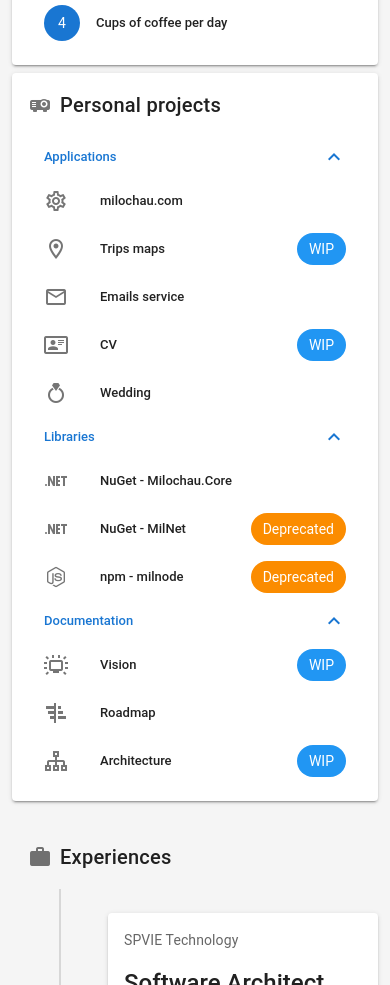
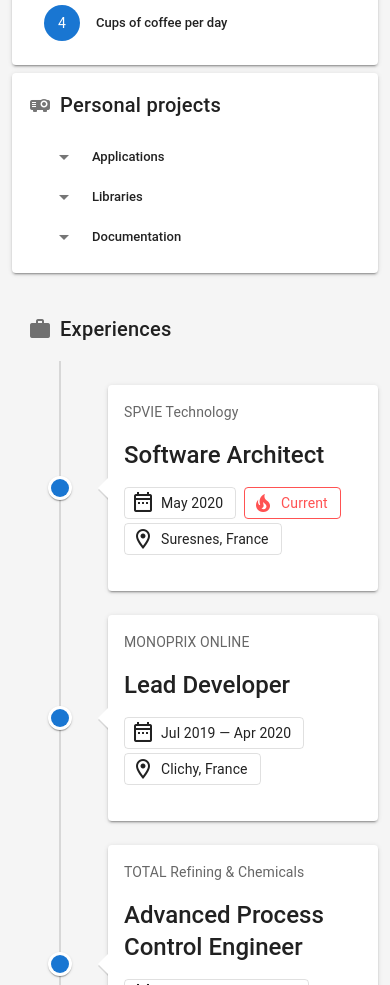
Before and after one commit to amilochau/cv, a Vue app: page /en/ in a window 390 px wide. Shown: the part 1120-2105 px from the top of the page. Built offline with nearby package versions, Linux system fonts and the light colour scheme; a small style sheet from the web is missing.

Commit message:
Hide expandable groups on mobile (#47)

```diff
--- a/src/components/ListItems.vue
+++ b/src/components/ListItems.vue
@@ -8,8 +8,9 @@
         v-if="item.items"
         :key="i"
         :prepend-icon="item.icon"
-        :value="list.expandGroups"
-        no-action>
+        :value="expandGroups"
+        no-action
+        sub-group>
         <template #activator>
           <v-list-item-content>
             <v-list-item-title class="multi-line">{{ list.disableTranslation ? item.title.text :  $t(item.title.text) }}</v-list-item-title>
@@ -146,5 +147,15 @@ export default class ListItems extends Vue {
   get dividerClass () {
     if (!this.dense) { return 'my-2' } else { return undefined }
   }
+
+  get expandGroups () {
+    if (this.list.expandGroups === 'mobile') {
+      return this.$vuetify.breakpoint.mobile
+    } else if (this.list.expandGroups === 'desktop') {
+      return !this.$vuetify.breakpoint.mobile
+    } else {
+      return this.list.expandGroups
+    }
+  }
 }
 </script>
--- a/src/data/resume/en.json
+++ b/src/data/resume/en.json
@@ -37,7 +37,7 @@
   ],
   "projects": {
     "disableTranslation": true,
-    "expandGroups": true,
+    "expandGroups": "desktop",
     "items": [
       {
         "title": { "text": "Applications" },
--- a/src/data/resume/fr.json
+++ b/src/data/resume/fr.json
@@ -37,7 +37,7 @@
   ],
   "projects": {
     "disableTranslation": true,
-    "expandGroups": true,
+    "expandGroups": "desktop",
     "items": [
       {
         "title": { "text": "Applications" },
--- a/src/models/definitions/IList.ts
+++ b/src/models/definitions/IList.ts
@@ -48,6 +48,6 @@ export interface IListItem {
 export interface IList {
   items: IListItem[];
   disableTranslation?: boolean;
-  expandGroups?: boolean;
+  expandGroups?: boolean | 'mobile' | 'desktop';
   threeLine?: boolean;
 }
```
